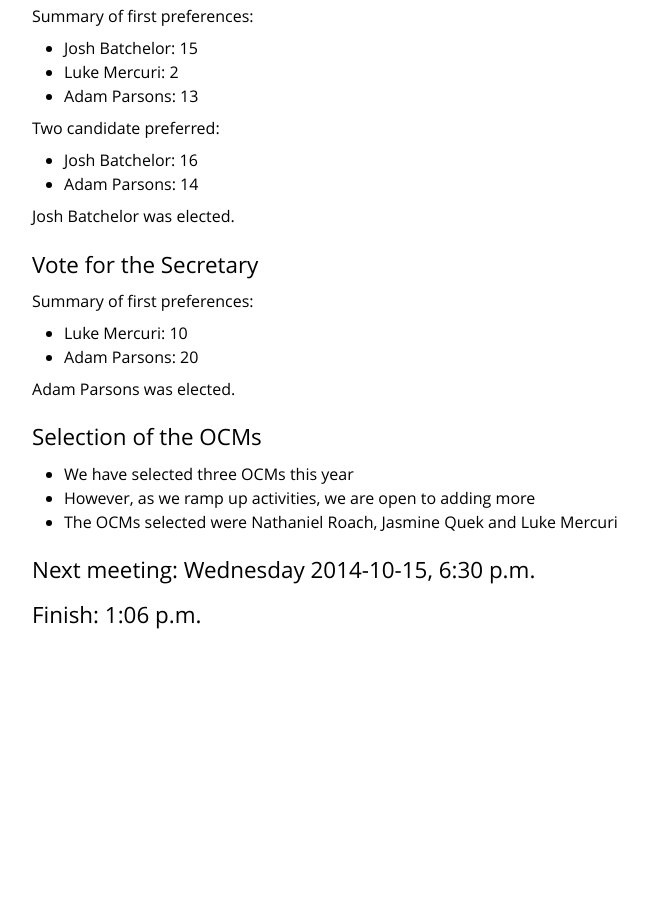
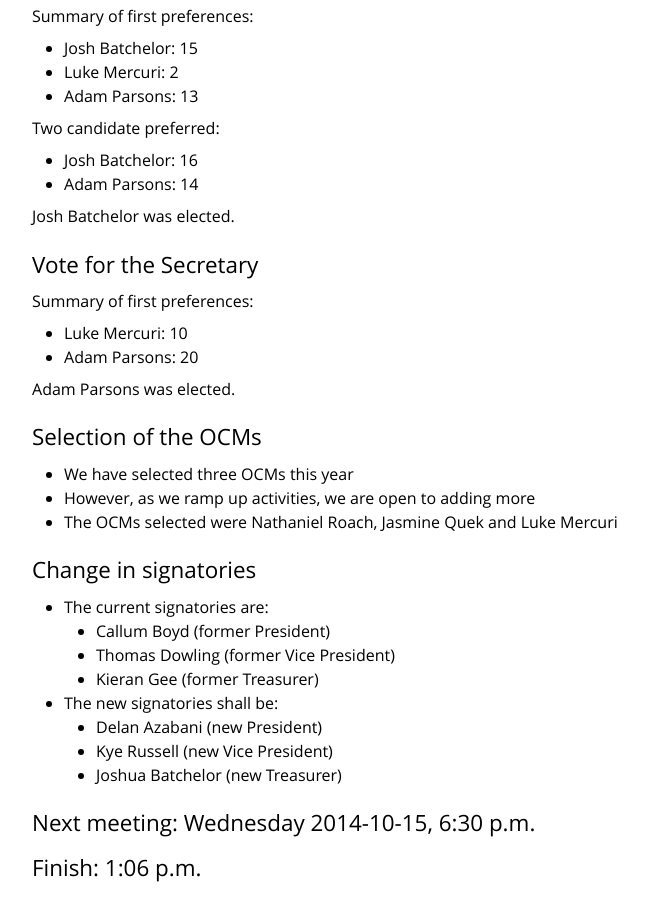
Before and after one commit to ComSSA/www.comssa.org.au, a Jekyll site: the page built from minutes/2014-10-15-AGM/index.md, in a window 1280 px wide and 900 px high, scrolled down 1682 px. Shown: the whole window, without its empty margins (288-936 px from the left). Built offline with Jekyll 4.4.1, drawn with Linux system fonts in a browser that asks for light colours; before the commit the page ends 2330 px from its top, so only the background shows below that.

Commit message:
updated 2014 AGM minutes to add signatory changes

```diff
--- a/minutes/2014-10-15-AGM/index.md
+++ b/minutes/2014-10-15-AGM/index.md
@@ -104,6 +104,17 @@ Adam Parsons was elected.
   * However, as we ramp up activities, we are open to adding more
   * The OCMs selected were Nathaniel Roach, Jasmine Quek and Luke Mercuri
 
+## Change in signatories
+
+  * The current signatories are:
+    * Callum Boyd (former President)
+    * Thomas Dowling (former Vice President)
+    * Kieran Gee (former Treasurer)
+  * The new signatories shall be:
+    * Delan Azabani (new President)
+    * Kye Russell (new Vice President)
+    * Joshua Batchelor (new Treasurer)
+
 ## Next meeting: Wednesday 2014-10-15, 6:30 p.m.
 
 ## Finish: <time datetime="2014-10-15T05:06Z">1:06 p.m.</time>
```
